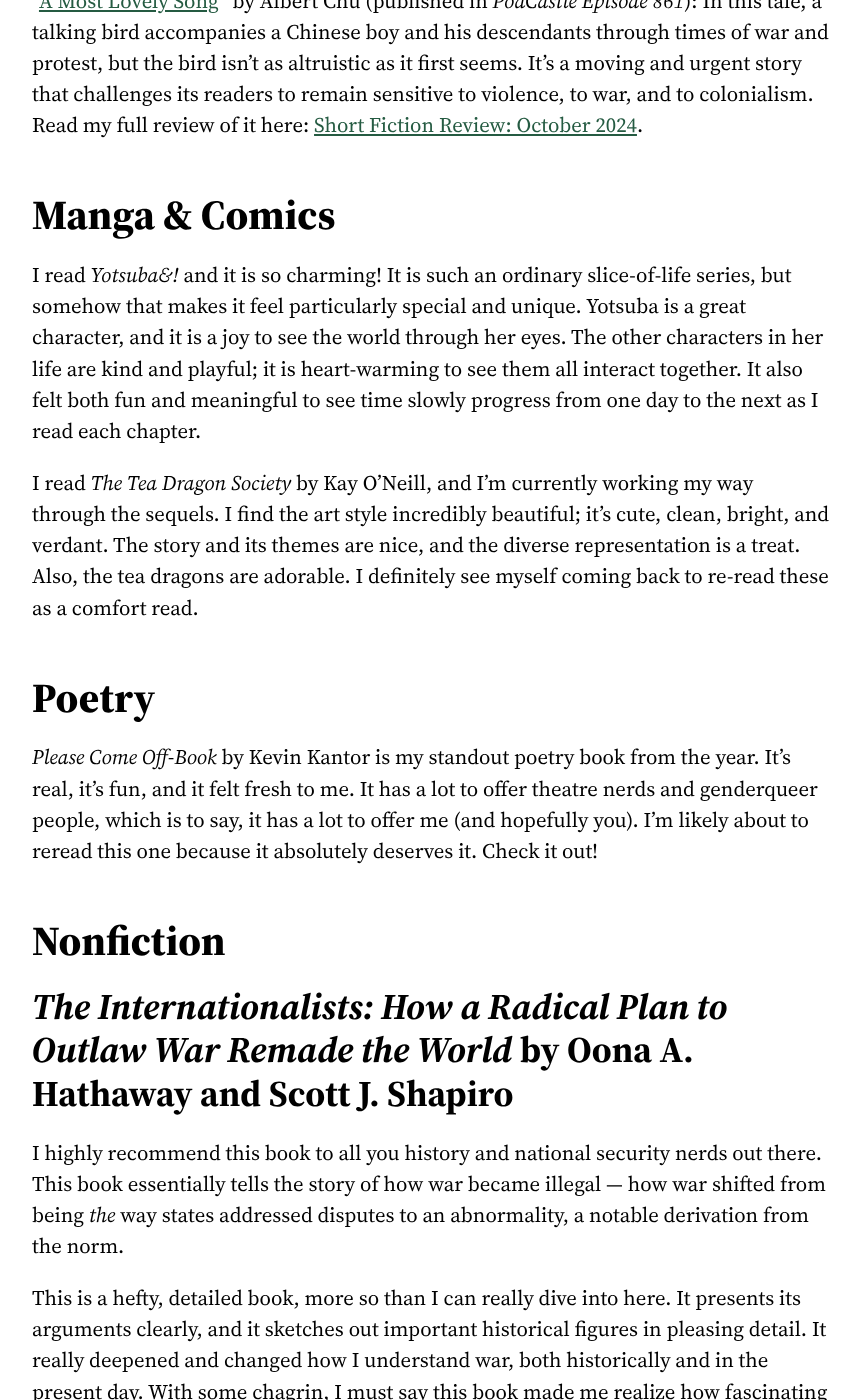
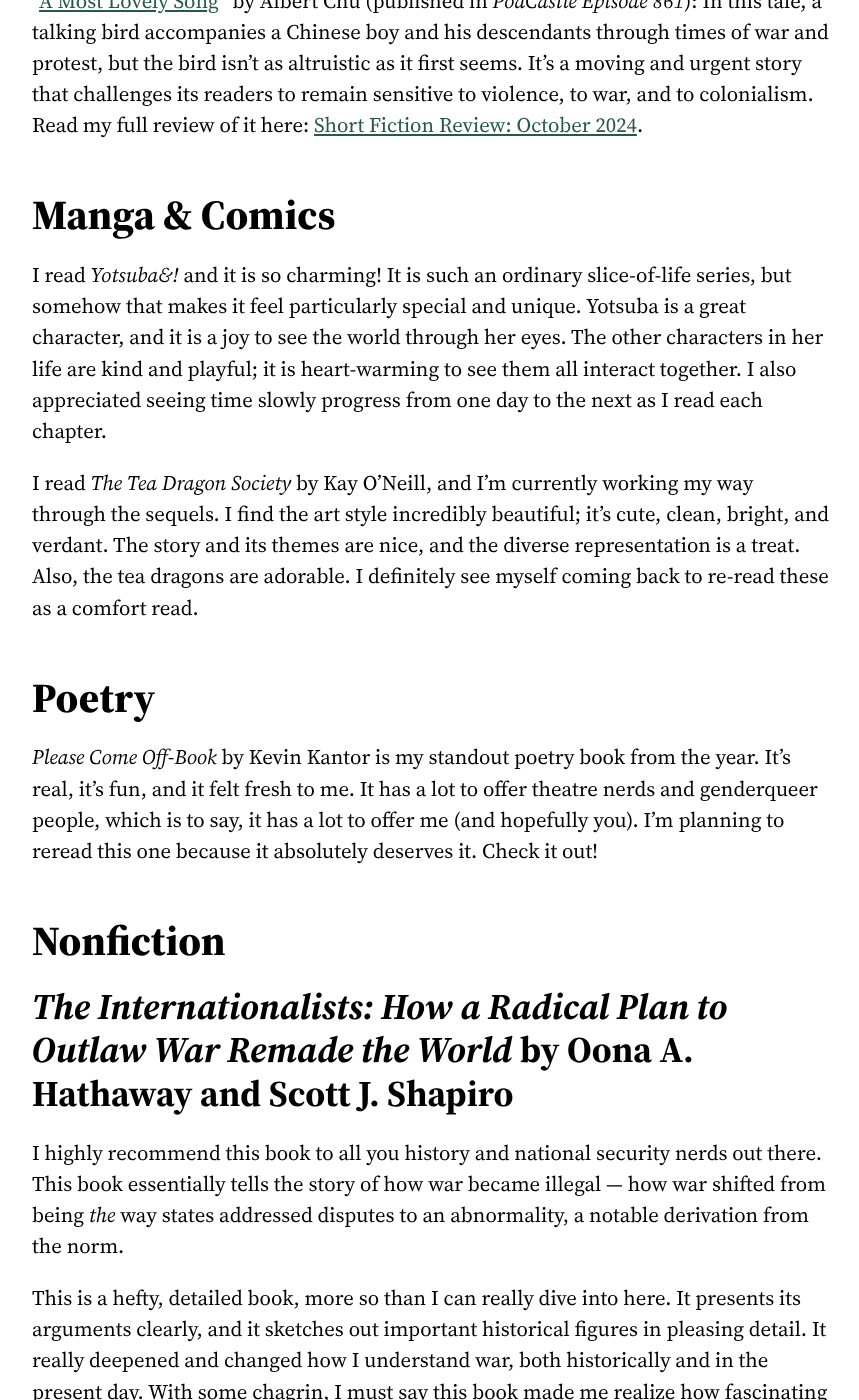
Before and after one commit to cncoulter/camcoulter.com, a Jekyll site: the page built from collections/_posts/2025-01-20-2024-in-Reading.md, in a window 1280 px wide and 1400 px high, scrolled down 6851 px. Shown: the whole window, without its empty margins (208-1067 px from the left). Built offline with Jekyll 4.4.1, drawn with Linux system fonts in a browser that asks for light colours; some web fonts are replaced; the table of contents is made by our own code; some of the changed lines change nothing that is shown; some of the changed text lies outside the part shown.

Commit message:
Update blog post: 2024 in Reading

```diff
--- a/collections/_posts/2025-01-20-2024-in-Reading.md
+++ b/collections/_posts/2025-01-20-2024-in-Reading.md
@@ -5,10 +5,25 @@
 title: "2024 in Reading"
 published: true
 date: 2025-01-20 11:14
+date_updated: 2025-01-20 11:51
 categories:
 - reading
 tags:
 - year in review
+- short fiction
+- manga
+- poetry
+- "nonfiction: history"
+- "nonfiction: political"
+- Cory Doctorow
+- S.L. Huang
+- Carrie Vaughn
+- Ann Leckie
+- Jo Walton
+- S. A. Chakraborty
+- Kevin Kantor
+- Priya Parker
+- Emily Ladau
 description: "Here's what I read in 2024."
 image: books-10
 toc: true
@@ -150,7 +165,7 @@
 ## Short Fiction
 {: tabindex="-1"}
 
-I wrote nine short fiction reviews for <cite>Skiffy and Fanty</cite> in 2024. Check out all my reviews at <https://skiffyandfanty.com/author/cameronncoulter/> to see my favorite stories from the year and to get my thoughts on them. But if I had to narrow down all those stories to a handful of truly standout stories from 2024, I'd go with these.
+I wrote nine short fiction reviews for <cite>Skiffy and Fanty</cite> in 2024. Check out all my reviews at [skiffyandfanty.com/author/cameronncoulter/](https://skiffyandfanty.com/author/cameronncoulter/) to see my favorite stories from the year and to get my thoughts on them. But if I had to narrow down all those stories to a handful of truly standout stories from 2024, I'd go with these.
 
 “[A Saint Between The Teeth](https://www.lightspeedmagazine.com/fiction/a-saint-between-the-teeth/)” by Sloane Leong (published in <cite>Lightspeed Magazine Issue 164</cite>): In this story, set in an alien world with alien creatures, Kharatet is a carnivore who needs to eat not just other creatures, but sentient, intelligent creatures. Kharatet isn’t happy about that, but his meal genuinely wants to be eaten and has good arguments for it. It’s a deeply weird and alien story about the ethics of carnivores. Read my full review of it here: [Short Fiction Review: January 2024](https://skiffyandfanty.com/blog/short-fiction-review-january-2024/).
 
@@ -165,14 +180,14 @@
 ## Manga & Comics
 {: tabindex="-1"}
 
-I read <cite>Yotsuba&!</cite> and it is so charming! It is such an ordinary slice-of-life series, but somehow that makes it feel particularly special and unique. Yotsuba is a great character, and it is a joy to see the world through her eyes. The other characters in her life are kind and playful; it is heart-warming to see them all interact together. It also felt both fun and meaningful to see time slowly progress from one day to the next as I read each chapter.
+I read <cite>Yotsuba&!</cite> and it is so charming! It is such an ordinary slice-of-life series, but somehow that makes it feel particularly special and unique. Yotsuba is a great character, and it is a joy to see the world through her eyes. The other characters in her life are kind and playful; it is heart-warming to see them all interact together. I also appreciated seeing time slowly progress from one day to the next as I read each chapter.
 
 I read <cite>The Tea Dragon Society</cite> by Kay O’Neill, and I'm currently working my way through the sequels. I find the art style incredibly beautiful; it's cute, clean, bright, and verdant. The story and its themes are nice, and the diverse representation is a treat. Also, the tea dragons are adorable. I definitely see myself coming back to re-read these as a comfort read.
 
 ## Poetry
 {: tabindex="-1"}
 
-<cite>Please Come Off-Book</cite> by Kevin Kantor is my standout poetry book from the year. It's real, it's fun, and it felt fresh to me. It has a lot to offer theatre nerds and genderqueer people, which is to say, it has a lot to offer me (and hopefully you). I'm likely about to reread this one because it absolutely deserves it. Check it out!
+<cite>Please Come Off-Book</cite> by Kevin Kantor is my standout poetry book from the year. It's real, it's fun, and it felt fresh to me. It has a lot to offer theatre nerds and genderqueer people, which is to say, it has a lot to offer me (and hopefully you). I'm planning to reread this one because it absolutely deserves it. Check it out!
 
 ## Nonfiction
 {: tabindex="-1"}
```
